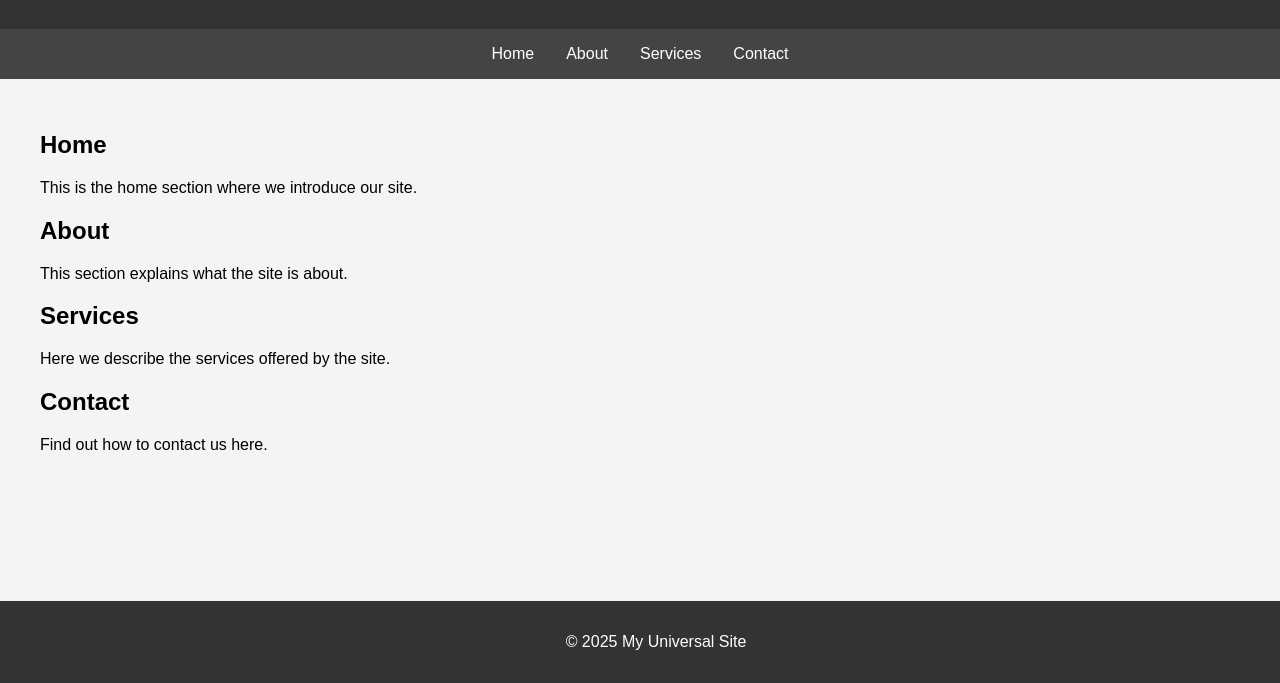
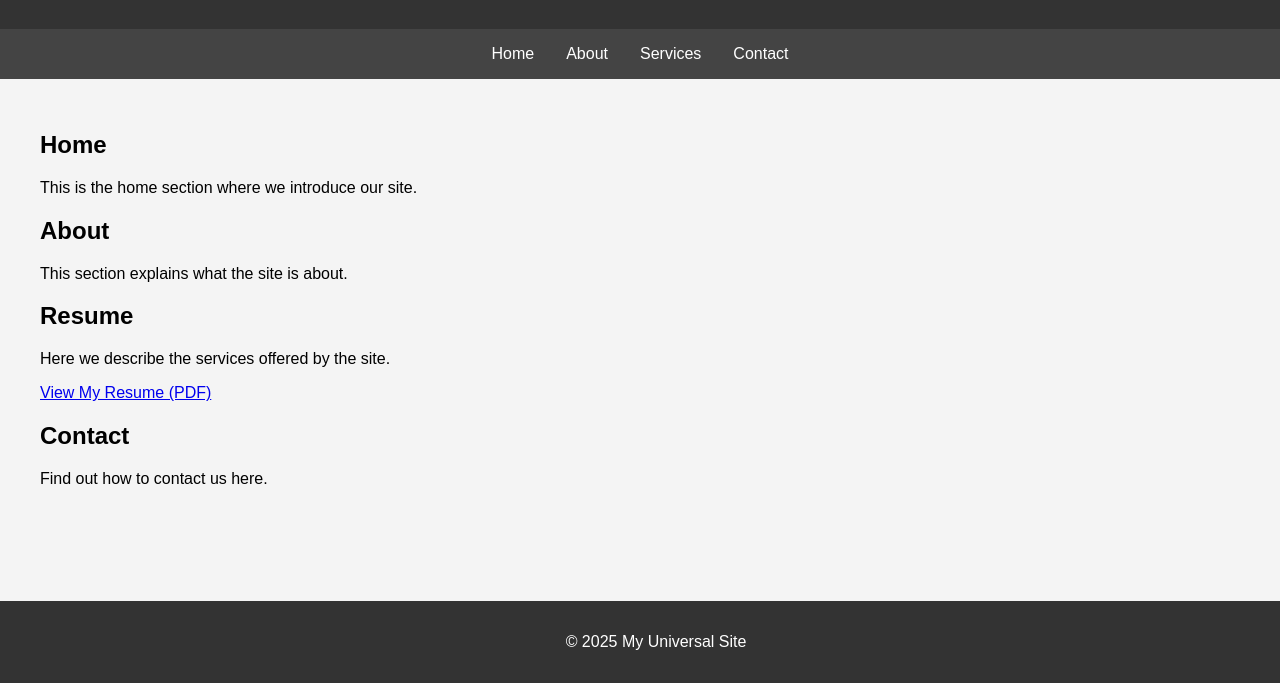
Before and after one commit to oneilKat/personal_page_oneilK, a plain HTML site: page index.html in a window 1280 px wide. Shown: the part 117-800 px from the top of the page. Drawn offline with Linux system fonts and the light colour scheme.

Commit message:
Add Resume

```diff
--- a/index.html
+++ b/index.html
@@ -84,9 +84,10 @@
       <p>This section explains what the site is about.</p>
     </section>
 
-    <section id="services">
-      <h2>Services</h2>
+    <section id="Resume">
+      <h2>Resume</h2>
       <p>Here we describe the services offered by the site.</p>
+      <a href="ONeilKResume.pdf" target="_blank">View My Resume (PDF)</a>
     </section>
 
     <section id="contact">
```
Also changed, not shown: 1 other file.
